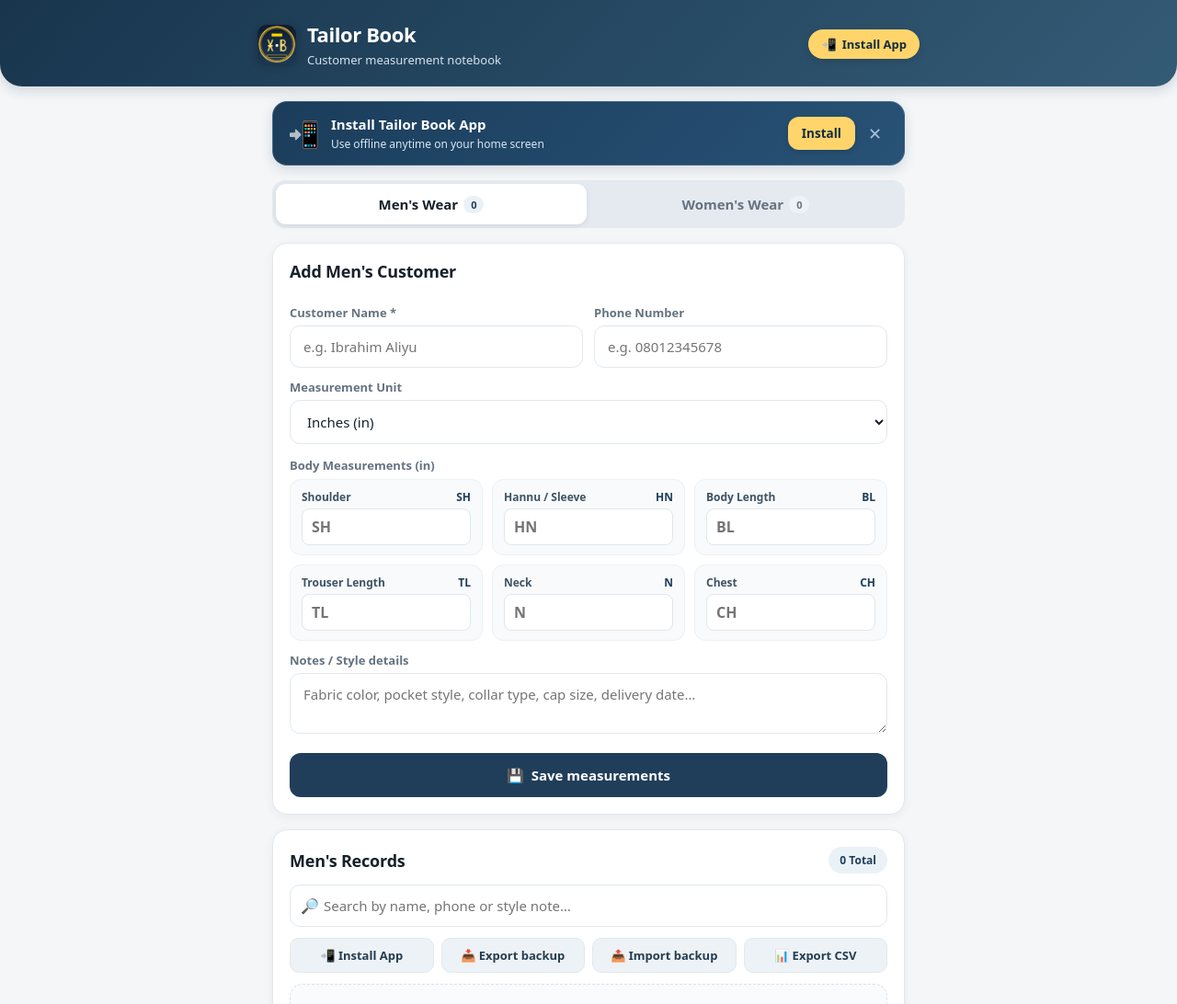
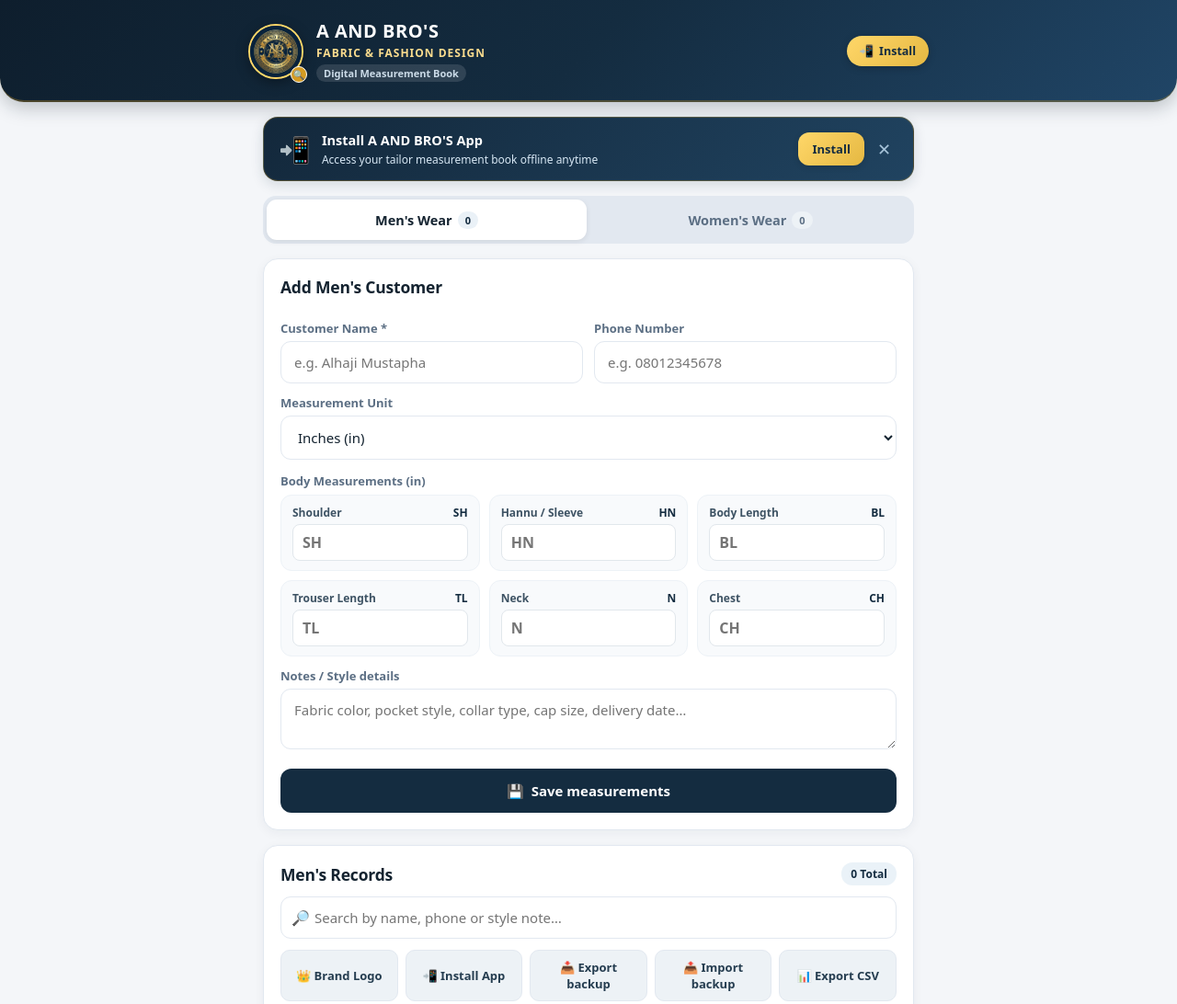
Before and after one commit to auwalabashir2020-droid/hi, a plain HTML site: page index.html in a window 1280 px wide. Shown: the top 1092 px of the page at 92% size. Drawn offline with Linux system fonts and the light colour scheme.

Commit message:
Antigravity: we have some changes to do the title of the book "A AND BR…

```diff
--- a/index.html
+++ b/index.html
@@ -3,32 +3,32 @@
 <head>
 <meta charset="UTF-8">
 <meta name="viewport" content="width=device-width, initial-scale=1, maximum-scale=1, user-scalable=no">
-<title>Tailor Measurement Book</title>
+<title>A AND BRO'S FABRIC AND FASHION DESIGN - Measurement Book</title>
 <link rel="manifest" href="manifest.json">
-<meta name="theme-color" content="#18354d">
+<meta name="theme-color" content="#142c40">
 <meta name="apple-mobile-web-app-capable" content="yes">
 <meta name="apple-mobile-web-app-status-bar-style" content="black-translucent">
-<meta name="apple-mobile-web-app-title" content="TailorBook">
+<meta name="apple-mobile-web-app-title" content="A AND BRO'S">
 <link rel="apple-touch-icon" href="icon-192.png">
-<link rel="icon" type="image/svg+xml" href="icon.svg">
+<link rel="icon" type="image/svg+xml" href="logo.svg">
 <link rel="icon" type="image/png" href="icon-192.png">
 
 <style>
 :root{
-  --bg:#f4f6f8;
+  --bg:#f4f6f9;
   --card:#ffffff;
-  --ink:#17212b;
-  --muted:#657381;
-  --accent:#203e5a;
-  --accent-hover:#162c41;
-  --accent-light:#eaf2f8;
-  --line:#e2e8ee;
+  --ink:#142330;
+  --muted:#5c6f84;
+  --accent:#142c40;
+  --accent-hover:#0d1d2b;
+  --accent-light:#eaf1f7;
+  --gold:#d49b22;
+  --gold-glow:#ffd769;
+  --gold-bg:#fff9ed;
+  --line:#e2e8f0;
   --success:#107c41;
   --danger:#a33333;
   --danger-bg:#fff0f0;
-  --wa:#25d366;
-  --gold:#d98205;
-  --gold-bg:#fff8eb;
   --radius:16px;
 }
 *{box-sizing:border-box}
@@ -40,57 +40,121 @@ body{
   -webkit-font-smoothing:antialiased;
 }
 header{
-  background:linear-gradient(135deg,#18354d,#345b76);
+  background:linear-gradient(135deg,#0e1e2d 0%,#142c40 50%,#204566 100%);
   color:white;
   padding:22px 20px 20px;
-  border-radius:0 0 24px 24px;
-  box-shadow:0 4px 14px rgba(24,53,77,0.18);
+  border-radius:0 0 26px 26px;
+  box-shadow:0 6px 20px rgba(14,30,45,0.25);
+  border-bottom:2px solid rgba(212,155,34,0.3);
 }
 .header-top{
   display:flex;
   justify-content:space-between;
   align-items:center;
-  max-width:720px;
+  max-width:740px;
   margin:auto;
+  gap:12px;
 }
-.brand{display:flex;align-items:center;gap:12px}
-.brand img{width:42px;height:42px;border-radius:10px;box-shadow:0 2px 8px rgba(0,0,0,0.25)}
-header h1{margin:0;font-size:22px;font-weight:800;letter-spacing:-0.4px}
-header p{margin:4px 0 0;color:#d5e3ed;font-size:13px}
-.header-actions{display:flex;gap:8px;align-items:center}
+.brand{
+  display:flex;
+  align-items:center;
+  gap:14px;
+}
+.logo-container{
+  position:relative;
+  cursor:pointer;
+  flex-shrink:0;
+}
+.brand-logo{
+  width:60px;
+  height:60px;
+  border-radius:50%;
+  object-fit:cover;
+  border:2.5px solid var(--gold-glow);
+  box-shadow:0 4px 14px rgba(0,0,0,0.35);
+  background:#142c40;
+  display:block;
+  transition:transform .2s ease, box-shadow .2s ease;
+}
+.logo-container:hover .brand-logo{
+  transform:scale(1.06);
+  box-shadow:0 6px 18px rgba(255,215,105,0.35);
+}
+.logo-badge-click{
+  position:absolute;
+  bottom:-4px;
+  right:-4px;
+  background:var(--gold);
+  color:#142c40;
+  border-radius:50%;
+  width:18px;
+  height:18px;
+  display:flex;
+  align-items:center;
+  justify-content:center;
+  font-size:10px;
+  font-weight:bold;
+  border:1.5px solid #ffffff;
+}
+.brand-text h1{
+  margin:0;
+  font-size:20px;
+  font-weight:900;
+  letter-spacing:0.5px;
+  color:#ffffff;
+  text-transform:uppercase;
+  line-height:1.2;
+}
+.brand-text p{
+  margin:3px 0 0;
+  color:#fbdc8e;
+  font-size:12px;
+  font-weight:750;
+  letter-spacing:1px;
+  text-transform:uppercase;
+}
+.brand-sub{
+  display:inline-block;
+  margin-top:4px;
+  font-size:11px;
+  color:#cbdbe8;
+  background:rgba(255,255,255,0.12);
+  padding:2px 8px;
+  border-radius:10px;
+  font-weight:600;
+}
+.header-actions{
+  display:flex;
+  gap:8px;
+  align-items:center;
+  flex-shrink:0;
+}
 .btn-install-header{
-  background:#ffd56b;
+  background:linear-gradient(135deg,#ffd769,#e5b842);
   color:#142c40;
   border:0;
-  border-radius:18px;
-  padding:7px 14px;
-  font-size:13px;
-  font-weight:750;
+  border-radius:20px;
+  padding:8px 14px;
+  font-size:12.5px;
+  font-weight:800;
   display:flex;
   align-items:center;
   gap:6px;
-  box-shadow:0 2px 8px rgba(0,0,0,0.15);
+  box-shadow:0 2px 8px rgba(0,0,0,0.2);
   cursor:pointer;
   transition:all .15s ease;
+  white-space:nowrap;
 }
 .btn-install-header:hover{
   background:#ffe08a;
   transform:translateY(-1px);
 }
-.stats-badge{
-  background:rgba(255,255,255,0.18);
-  padding:6px 12px;
-  border-radius:20px;
-  font-size:12px;
-  font-weight:600;
-  backdrop-filter:blur(4px);
-  white-space:nowrap;
-}
-main{max-width:720px;margin:auto;padding:16px}
+
+main{max-width:740px;margin:auto;padding:16px}
 
 /* Install Banner */
 .install-banner{
-  background:linear-gradient(135deg,#1b3d5b,#285276);
+  background:linear-gradient(135deg,#13283b,#204360);
   color:white;
   border-radius:var(--radius);
   padding:14px 16px;
@@ -99,21 +163,21 @@ main{max-width:720px;margin:auto;padding:16px}
   align-items:center;
   justify-content:space-between;
   gap:12px;
-  box-shadow:0 4px 14px rgba(24,53,77,0.15);
-  border:1px solid rgba(255,255,255,0.15);
+  box-shadow:0 4px 14px rgba(20,44,64,0.15);
+  border:1px solid rgba(212,155,34,0.3);
 }
 .install-banner-content{display:flex;align-items:center;gap:12px}
 .install-banner-icon{font-size:28px}
-.install-banner-text h4{margin:0;font-size:15px;font-weight:750}
+.install-banner-text h4{margin:0;font-size:14.5px;font-weight:750}
 .install-banner-text p{margin:3px 0 0;font-size:12px;color:#d8e8f5}
 .install-banner-btn{
-  background:#ffd56b;
+  background:linear-gradient(135deg,#ffd769,#e5b842);
   color:#142c40;
   border:0;
   border-radius:12px;
   padding:9px 15px;
-  font-size:13.5px;
-  font-weight:750;
+  font-size:13px;
+  font-weight:800;
   white-space:nowrap;
   cursor:pointer;
   box-shadow:0 2px 6px rgba(0,0,0,0.15);
@@ -130,7 +194,7 @@ main{max-width:720px;margin:auto;padding:16px}
 
 .tabs{
   display:flex;
-  background:#e4eaf0;
+  background:#e2e8f0;
   padding:4px;
   border-radius:14px;
   margin:4px 0 16px;
@@ -142,9 +206,9 @@ main{max-width:720px;margin:auto;padding:16px}
   padding:12px;
   border-radius:11px;
   background:transparent;
-  font-weight:700;
+  font-weight:750;
   color:var(--muted);
-  font-size:15px;
+  font-size:14.5px;
   cursor:pointer;
   transition:all .18s ease;
   display:flex;
@@ -168,6 +232,7 @@ main{max-width:720px;margin:auto;padding:16px}
   background:var(--accent-light);
   color:var(--accent);
 }
+
 .card{
   background:var(--card);
   border:1px solid var(--line);
@@ -182,7 +247,7 @@ main{max-width:720px;margin:auto;padding:16px}
   align-items:center;
   margin-bottom:12px;
 }
-h2{font-size:18px;margin:0;font-weight:750;letter-spacing:-0.2px}
+h2{font-size:17.5px;margin:0;font-weight:800;letter-spacing:-0.2px}
 label{
   display:block;
   font-size:13px;
@@ -224,10 +289,10 @@ input:focus,select:focus,textarea:focus{
   .grid{grid-template-columns:repeat(3,1fr)}
 }
 .measure{
-  background:#f8fafb;
+  background:#f8fafc;
   padding:10px 12px;
   border-radius:12px;
-  border:1px solid #edf1f4;
+  border:1px solid #edf2f7;
   transition:border-color .15s,background-color .15s;
 }
 .measure:focus-within{
@@ -245,7 +310,7 @@ input:focus,select:focus,textarea:focus{
 .measure input{
   padding:8px 10px;
   font-size:16px;
-  font-weight:600;
+  font-weight:650;
   border:1px solid #e1e7ec;
   border-radius:8px;
 }
@@ -263,7 +328,7 @@ button.action{
   padding:14px 18px;
   background:var(--accent);
   color:white;
-  font-weight:700;
+  font-weight:750;
   font-size:15px;
   width:100%;
   margin-top:16px;
@@ -322,7 +387,7 @@ button.danger{background:var(--danger-bg);color:var(--danger)}
   align-items:flex-start;
   gap:8px;
 }
-.customer h3{margin:0;font-size:16px;font-weight:750;color:#18354d}
+.customer h3{margin:0;font-size:16px;font-weight:800;color:var(--accent)}
 .customer small{color:var(--muted);display:block;margin-top:3px;font-size:12.5px}
 .customer small a{color:inherit;text-decoration:none;font-weight:600}
 .customer small a:hover{text-decoration:underline;color:var(--accent)}
@@ -342,8 +407,8 @@ button.danger{background:var(--danger-bg);color:var(--danger)}
   font-size:13px;
 }
 .customer .data span{
-  background:#f8fafb;
-  border:1px solid #edf1f4;
+  background:#f8fafc;
+  border:1px solid #edf2f7;
   padding:7px 9px;
   border-radius:8px;
   display:flex;
@@ -358,7 +423,7 @@ button.danger{background:var(--danger-bg);color:var(--danger)}
 }
 .customer .data span .val{
   font-size:14px;
-  font-weight:700;
+  font-weight:750;
   color:#1c2d3d;
   margin-top:2px;
 }
@@ -437,12 +502,12 @@ footer{
   transform:translateX(-50%) translateY(0);
 }
 
-/* Modal for Install Instructions */
+/* Modals */
 .modal-overlay{
   position:fixed;
   inset:0;
-  background:rgba(0,0,0,0.55);
-  backdrop-filter:blur(3px);
+  background:rgba(10,22,33,0.7);
+  backdrop-filter:blur(4px);
   display:flex;
   align-items:center;
   justify-content:center;
@@ -459,10 +524,10 @@ footer{
 .modal{
   background:white;
   width:100%;
-  max-width:440px;
-  border-radius:20px;
+  max-width:460px;
+  border-radius:22px;
   padding:22px;
-  box-shadow:0 12px 36px rgba(0,0,0,0.25);
+  box-shadow:0 12px 36px rgba(0,0,0,0.3);
   transform:translateY(12px);
   transition:transform .2s ease;
 }
@@ -478,8 +543,8 @@ footer{
 .modal-header h3{
   margin:0;
   font-size:18px;
-  font-weight:750;
-  color:#18354d;
+  font-weight:800;
+  color:#142c40;
 }
 .modal-close{
   background:none;
@@ -512,10 +577,45 @@ footer{
   flex-shrink:0;
 }
 .guide-text{font-size:13.5px;color:#2c3e50;line-height:1.45}
-.guide-text b{color:#18354d}
-.modal-action{
-  width:100%;
-  margin-top:14px;
+.guide-text b{color:#142c40}
+
+/* Logo Showcase Modal */
+.logo-showcase{
+  text-align:center;
+  padding:10px 0;
+}
+.logo-large-preview{
+  width:210px;
+  height:210px;
+  border-radius:50%;
+  object-fit:cover;
+  margin:0 auto 16px;
+  display:block;
+  border:4px solid var(--gold);
+  box-shadow:0 8px 24px rgba(20,44,64,0.35);
+  background:#142c40;
+}
+.logo-title-full{
+  font-size:17px;
+  font-weight:900;
+  color:#142c40;
+  margin:0 0 4px;
+  letter-spacing:0.5px;
+}
+.logo-subtitle{
+  font-size:13px;
+  color:var(--gold);
+  font-weight:750;
+  margin:0 0 16px;
+  letter-spacing:1px;
+}
+.logo-btn-grid{
+  display:grid;
+  grid-template-columns:1fr 1fr;
+  gap:10px;
+}
+.logo-btn-grid a{
+  text-decoration:none;
 }
 </style>
 </head>
@@ -524,15 +624,19 @@ footer{
 <header>
   <div class="header-top">
     <div class="brand">
-      <img src="icon-192.png" alt="App Icon">
-      <div>
-        <h1>Tailor Book</h1>
-        <p>Customer measurement notebook</p>
+      <div class="logo-container" onclick="openLogoModal()" title="View Brand Logo">
+        <img src="logo.jpg" alt="A AND BRO'S Logo" class="brand-logo" onerror="this.onerror=null;this.src='logo.svg';">
+        <span class="logo-badge-click">🔍</span>
+      </div>
+      <div class="brand-text">
+        <h1>A AND BRO'S</h1>
+        <p>Fabric &amp; Fashion Design</p>
+        <span class="brand-sub">Digital Measurement Book</span>
       </div>
     </div>
     <div class="header-actions">
       <button class="btn-install-header" onclick="triggerInstall()" type="button" title="Install App to phone or PC">
-        <span>📲</span> <span>Install App</span>
+        <span>📲</span> <span>Install</span>
       </button>
     </div>
   </div>
@@ -544,8 +648,8 @@ footer{
     <div class="install-banner-content">
       <div class="install-banner-icon">📲</div>
       <div class="install-banner-text">
-        <h4>Install Tailor Book App</h4>
-        <p>Use offline anytime on your home screen</p>
+        <h4>Install A AND BRO'S App</h4>
+        <p>Access your tailor measurement book offline anytime</p>
       </div>
     </div>
     <div style="display:flex;align-items:center;gap:6px">
@@ -574,7 +678,7 @@ footer{
     <div class="form-row">
       <div>
         <label for="custName">Customer Name *</label>
-        <input id="custName" placeholder="e.g. Ibrahim Aliyu" autocomplete="name">
+        <input id="custName" placeholder="e.g. Alhaji Mustapha" autocomplete="name">
       </div>
       <div>
         <label for="custPhone">Phone Number</label>
@@ -605,7 +709,7 @@ footer{
   <section class="card">
     <div class="card-header">
       <h2 id="listTitle">Men's Records</h2>
-      <span class="stats-badge" id="totalCountBadge" style="background:#eaf2f8;color:var(--accent)">0 Total</span>
+      <span class="stats-badge" id="totalCountBadge" style="background:#eaf2f8;color:var(--accent);padding:4px 10px;border-radius:12px;font-size:12px;font-weight:bold">0 Total</span>
     </div>
 
     <div class="search-box">
@@ -614,6 +718,7 @@ footer{
     </div>
 
     <div class="tools">
+      <button onclick="openLogoModal()" type="button" title="View brand logo">👑 Brand Logo</button>
       <button onclick="triggerInstall()" type="button" title="Install to home screen">📲 Install App</button>
       <button onclick="exportData()" title="Download JSON backup" type="button">📥 Export backup</button>
       <button onclick="document.getElementById('importFile').click()" title="Restore from JSON backup" type="button">📤 Import backup</button>
@@ -625,18 +730,43 @@ footer{
   </section>
 
   <footer>
-    Measurements are stored offline on this device.<br>
-    Works 100% offline without internet.
+    <b>A AND BRO'S FABRIC AND FASHION DESIGN</b><br>
+    Bespoke tailoring measurements saved safely on your device.<br>
+    Works 100% offline.
   </footer>
 </main>
 
 <div id="toast"></div>
 
+<!-- Logo Showcase Modal -->
+<div class="modal-overlay" id="logoModal" onclick="if(event.target===this)closeLogoModal()">
+  <div class="modal">
+    <div class="modal-header">
+      <h3>👑 Brand Logo</h3>
+      <button class="modal-close" onclick="closeLogoModal()" type="button">✕</button>
+    </div>
+    <div class="logo-showcase">
+      <img src="logo.jpg" alt="A AND BRO'S FABRIC AND FASHION DESIGN" class="logo-large-preview" onerror="this.onerror=null;this.src='logo.svg';">
+      <h4 class="logo-title-full">A AND BRO'S</h4>
+      <p class="logo-subtitle">FABRIC AND FASHION DESIGN</p>
+      <div class="logo-btn-grid">
+        <a href="logo.jpg" download="A-AND-BROS-LOGO.jpg" class="action" style="background:var(--gold);color:#142c40;font-weight:800;font-size:13px;padding:10px 12px;margin:0">
+          📥 Download JPG
+        </a>
+        <a href="logo.svg" download="A-AND-BROS-LOGO.svg" class="action" style="background:var(--accent);color:#fff;font-weight:800;font-size:13px;padding:10px 12px;margin:0">
+          📥 Download SVG
+        </a>
+      </div>
+    </div>
+    <button class="action secondary" style="width:100%;margin-top:14px" onclick="closeLogoModal()" type="button">Close</button>
+  </div>
+</div>
+
 <!-- Install Guide Modal -->
 <div class="modal-overlay" id="installModal" onclick="if(event.target===this)closeInstallModal()">
   <div class="modal">
     <div class="modal-header">
-      <h3>📲 Install Tailor Book App</h3>
+      <h3>📲 Install A AND BRO'S App</h3>
       <button class="modal-close" onclick="closeInstallModal()" type="button">✕</button>
     </div>
     <div id="modalInstructions">
@@ -655,11 +785,11 @@ footer{
       <div class="guide-step">
         <div class="guide-num">✓</div>
         <div class="guide-text">
-          The app will appear directly on your phone home screen and works 100% offline!
+          The app will be installed on your phone with the <b>A AND BRO'S</b> logo and works offline!
         </div>
       </div>
     </div>
-    <button class="action modal-action" onclick="closeInstallModal()" type="button">Got it!</button>
+    <button class="action" style="width:100%;margin-top:14px" onclick="closeInstallModal()" type="button">Got it!</button>
   </div>
 </div>
 
@@ -671,6 +801,14 @@ if ('serviceWorker' in navigator) {
       .then(reg => console.log('ServiceWorker registered:', reg.scope))
       .catch(err => console.log('ServiceWorker registration error:', err));
   });
+}
+
+// Logo Modal Controls
+function openLogoModal() {
+  document.getElementById("logoModal").classList.add("open");
+}
+function closeLogoModal() {
+  document.getElementById("logoModal").classList.remove("open");
 }
 
 // PWA Install prompt handling
@@ -688,7 +826,7 @@ window.addEventListener('beforeinstallprompt', (e) => {
 window.addEventListener('appinstalled', () => {
   deferredPrompt = null;
   installBanner.classList.add('hidden');
-  showToast("Tailor Book installed successfully!");
+  showToast("A AND BRO'S App installed successfully!");
 });
 
 function triggerInstall() {
@@ -701,7 +839,6 @@ function triggerInstall() {
       deferredPrompt = null;
     });
   } else {
-    // Show instruction modal depending on device
     openInstallModal();
   }
 }
@@ -950,7 +1087,7 @@ function renderCustomers() {
         ${c.notes ? `<div class="notes-box">📝 <b>Note:</b> ${esc(c.notes)}</div>` : ""}
         <div class="actions">
           <button class="edit" onclick="editCustomer('${c.id}')" type="button">✏️ Edit</button>
-          <button class="share-btn" onclick="copyMeasurements('${c.id}')" type="button">📋 Copy Details</button>
+          <button class="share-btn" onclick="copyMeasurements('${c.id}')" type="button">📋 Copy</button>
           ${c.phone ? `<button class="share-btn" style="background:#e7f8ee;color:#128c7e" onclick="shareWhatsApp('${c.id}')" type="button">💬 WhatsApp</button>` : ''}
           <button class="del" onclick="deleteCustomer('${c.id}')" type="button">🗑️ Delete</button>
         </div>
@@ -999,17 +1136,17 @@ function deleteCustomer(id) {
 function getFormattedSummary(c) {
   const unitLabel = c.unit === "cm" ? "cm" : "in";
   const lines = [
-    `*TAILOR MEASUREMENTS*`,
+    `*A AND BRO'S FABRIC AND FASHION DESIGN*`,
     `Customer: *${c.name}*`,
     c.phone ? `Phone: ${c.phone}` : null,
     `Type: ${c.type === "men" ? "Men's Wear" : "Women's Wear"}`,
     `Unit: ${unitLabel}`,
-    `-------------------`,
+    `--------------------------------`,
     ...(fieldsByType[c.type] || []).map(([code, label]) => {
       const val = c.measurements && c.measurements[code];
       return `${label} (${code}): ${val ? val + " " + unitLabel : "—"}`;
     }),
-    c.notes ? `-------------------\nNotes: ${c.notes}` : null
+    c.notes ? `--------------------------------\nNotes: ${c.notes}` : null
   ].filter(Boolean);
   return lines.join("\n");
 }
@@ -1075,7 +1212,7 @@ function exportData() {
   const a = document.createElement("a");
   const dateStr = new Date().toISOString().slice(0, 10);
   a.href = URL.createObjectURL(blob);
-  a.download = `tailor-measurements-backup-${dateStr}.json`;
+  a.download = `a-and-bros-measurements-backup-${dateStr}.json`;
   a.click();
   URL.revokeObjectURL(a.href);
   showToast("Backup exported!");
@@ -1109,7 +1246,7 @@ function exportCSV() {
   const a = document.createElement("a");
   const dateStr = new Date().toISOString().slice(0, 10);
   a.href = URL.createObjectURL(blob);
-  a.download = `tailor-measurements-${dateStr}.csv`;
+  a.download = `a-and-bros-measurements-${dateStr}.csv`;
   a.click();
   URL.revokeObjectURL(a.href);
   showToast("CSV exported!");
```
Also changed, not shown: sw.js (+5 -4 lines), manifest.json.
